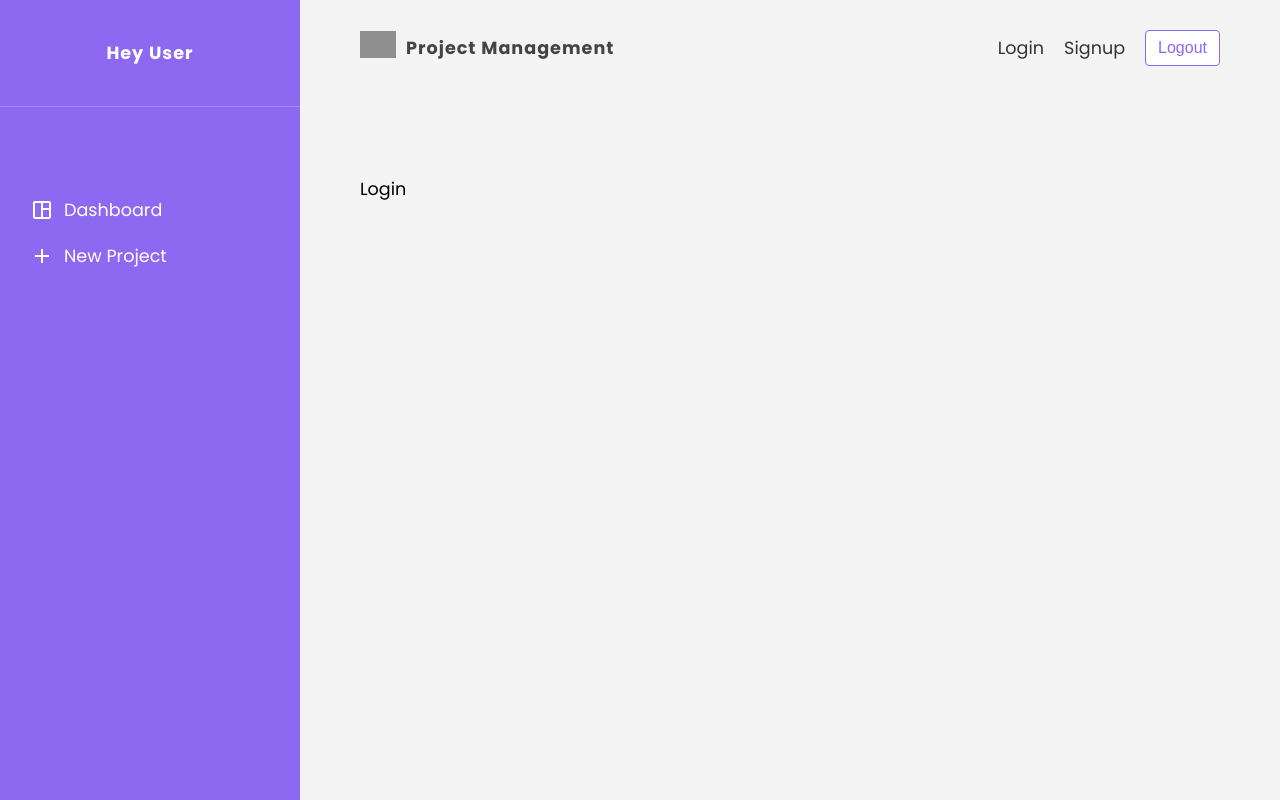
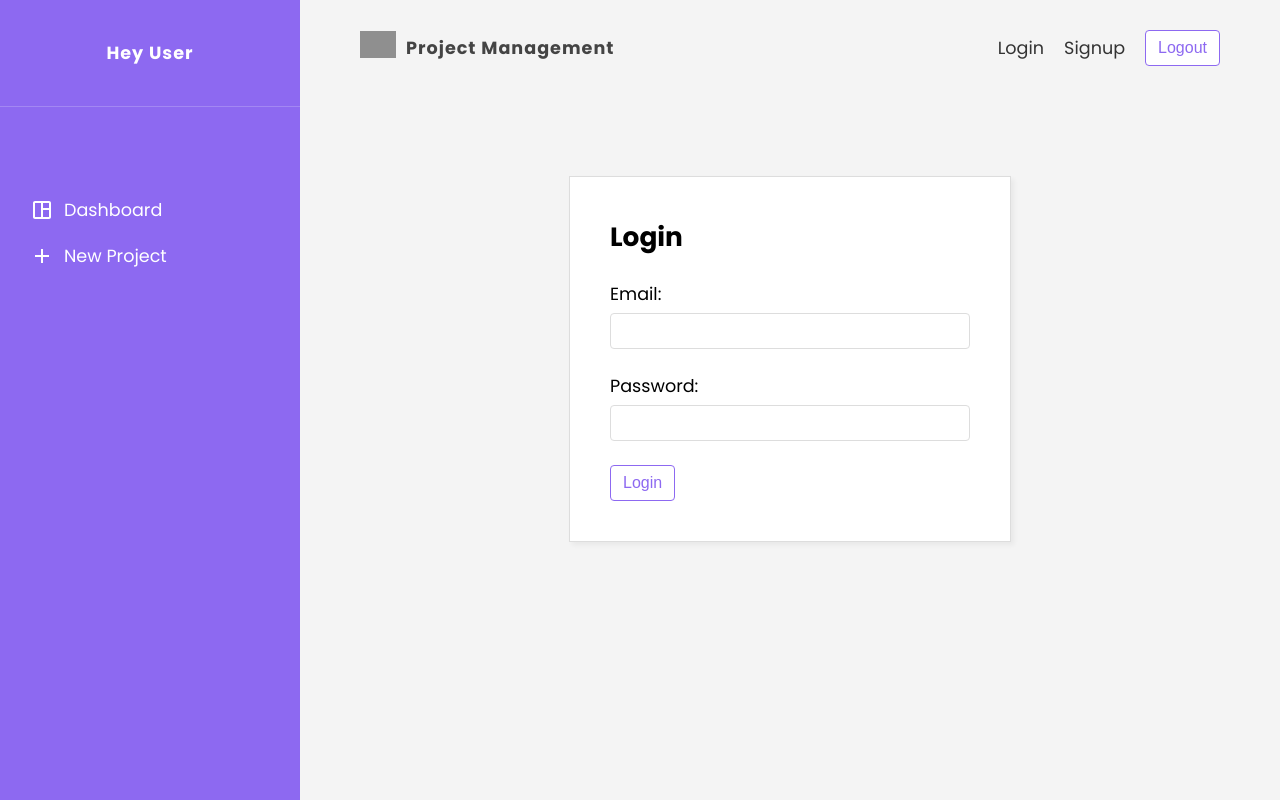
Before and after one commit to J0kk3/react-project-managment, a React (Create React App) app: page /login in a window 1280 px wide. Built offline with nearby package versions, Linux system fonts and the light colour scheme; no server answers; grey boxes are pictures that could not be loaded.

Commit message:
[ADD] login

```diff
--- a/src/hooks/useLogin.js
+++ b/src/hooks/useLogin.js
@@ -1,5 +1,5 @@
 import { useState, useEffect } from "react";
-import { projectAuth } from "../firebase/config";
+import { projectAuth, projectFirestore } from "../firebase/config";
 import { useAuthContext } from "./useAuthContext";
 
 export const useLogin = () =>
@@ -17,6 +17,8 @@
         {
             // sign the user in
             const res = await projectAuth.signInWithEmailAndPassword( email, password );
+            //Update online status
+            await projectFirestore.collection( "users" ).doc( res.user.uid ).update( { online: true } );
             // Dispatch login action
             dispatch( { type: "LOGIN", payload: res.user } );
             // Update state
--- a/src/pages/login/Login.js
+++ b/src/pages/login/Login.js
@@ -1,11 +1,44 @@
-// styles
+import { useState } from 'react';
+import { useLogin } from '../../hooks/useLogin';
+//Styles
 import './Login.css'
 
 export default function Login ()
 {
+  const [ email, setEmail ] = useState( '' );
+  const [ password, setPassword ] = useState( '' );
+  const { login, isPending, error } = useLogin();
+
+  const handleSubmit = ( e ) =>
+  {
+    e.preventDefault();
+    login( email, password );
+  }
+
   return (
-    <div>
-      Login
-    </div>
+    <form className='auth-form' onSubmit={ handleSubmit }>
+      <h2>Login</h2>
+      <label>
+        <span>Email:</span>
+        <input
+          type="email"
+          onChange={ ( e ) => setEmail( e.target.value ) }
+          value={ email }
+          required
+        />
+      </label>
+      <label>
+        <span>Password:</span>
+        <input
+          type="password"
+          onChange={ ( e ) => setPassword( e.target.value ) }
+          value={ password }
+          required
+        />
+      </label>
+      { !isPending && <button className='btn'>Login</button> }
+      { isPending && <button className='btn' disabled>Loading</button> }
+      { error && <div className="error">{ error }</div> }
+    </form>
   );
 }
```
